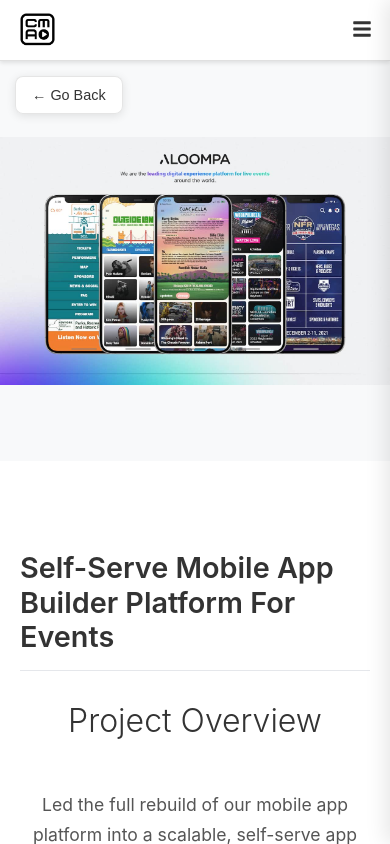
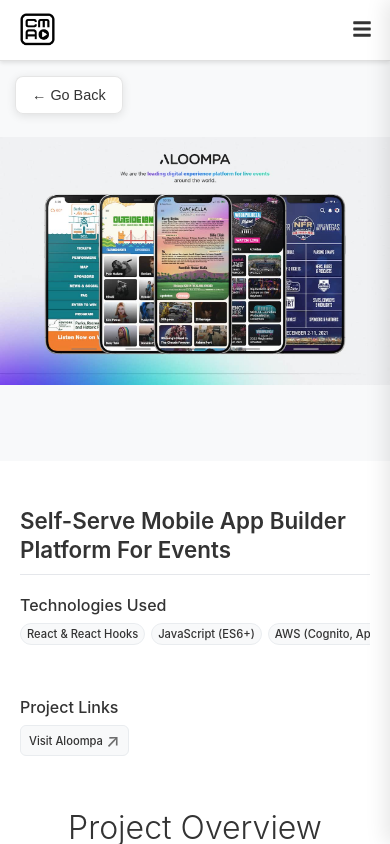
Before and after one commit to colin-mark/colin-mark-website, a React (Create React App) app: page / in a window 390 px wide. Both pictures are taken after a click on the element 150 px from the left and 1417 px from the top of the page. Shown: the top 844 px of the page. Built offline with nearby package versions, Linux system fonts and the light colour scheme.

Commit message:
Clean up project links and project details formats

```diff
--- a/src/pages/Pages.css
+++ b/src/pages/Pages.css
@@ -1510,22 +1510,22 @@
 
 /* Project Title Section - Now below image */
 .project-title-section {
-  padding: 40px 0 20px 0;
+  padding: 20px 0 15px 0;
   border-bottom: 1px solid #e5e7eb;
-  margin-bottom: 40px;
+  margin-bottom: 25px;
 }
 
 .project-title {
   color: #333;
-  font-size: clamp(2rem, 4vw, 3.5rem);
+  font-size: clamp(1.6rem, 3vw, 2.5rem);
   font-weight: 600;
   margin: 0;
-  line-height: 1.2;
+  line-height: 1.3;
 }
 
 .project-content-section {
   background-color: #ffffff;
-  padding: 80px 0;
+  padding: 40px 0;
 }
 
 .project-summary-section {
@@ -1580,35 +1580,44 @@
 }
 
 .project-technologies-section {
-  margin-bottom: 60px;
-  text-align: center;
+  margin-bottom: 20px;
+  text-align: left;
+  display: flex;
+  align-items: center;
+  gap: 15px;
+  flex-wrap: wrap;
 }
 
 .subsection-title {
-  font-size: 1.8rem;
+  font-size: 1.1rem;
   color: #333;
   font-weight: 500;
-  margin-bottom: 30px;
+  margin-bottom: 0;
+  flex-shrink: 0;
 }
 
 .technologies-list {
   display: flex;
-  flex-wrap: wrap;
-  gap: 15px;
-  justify-content: center;
-  max-width: 600px;
-  margin: 0 auto;
+  flex-wrap: nowrap;
+  gap: 8px;
+  justify-content: flex-start;
+  overflow-x: auto;
+  padding-bottom: 2px;
+  flex: 1;
+  min-width: 0;
 }
 
 .technology-tag {
   background: #f8f9fa;
   color: #333;
-  padding: 8px 16px;
-  border-radius: 20px;
-  font-size: 0.9rem;
+  padding: 4px 8px;
+  border-radius: 16px;
+  font-size: 0.75rem;
   font-weight: 500;
-  border: 2px solid #e9ecef;
+  border: 1px solid #e9ecef;
   transition: all 0.3s ease;
+  white-space: nowrap;
+  flex-shrink: 0;
 }
 
 .technology-tag:hover {
@@ -1619,32 +1628,41 @@
 }
 
 .project-links-section {
-  margin-bottom: 80px;
-  text-align: center;
+  margin-bottom: 25px;
+  text-align: left;
+  display: flex;
+  align-items: center;
+  gap: 15px;
+  flex-wrap: wrap;
 }
 
 .project-links-grid {
-  display: grid;
-  grid-template-columns: repeat(auto-fit, minmax(280px, 1fr));
-  gap: 20px;
-  max-width: 800px;
-  margin: 0 auto;
+  display: flex;
+  flex-wrap: nowrap;
+  gap: 10px;
+  justify-content: flex-start;
+  overflow-x: auto;
+  padding-bottom: 2px;
+  flex: 1;
+  min-width: 0;
 }
 
 .project-link-item {
   display: flex;
   align-items: center;
   justify-content: center;
-  gap: 10px;
+  gap: 4px;
   background: #f8f9fa;
-  border: 2px solid #e9ecef;
-  border-radius: 12px;
-  padding: 20px 30px;
+  border: 1px solid #e9ecef;
+  border-radius: 6px;
+  padding: 6px 12px;
   text-decoration: none;
   color: #333;
   font-weight: 500;
-  font-size: 1rem;
+  font-size: 0.75rem;
   transition: all 0.3s ease;
+  white-space: nowrap;
+  flex-shrink: 0;
 }
 
 .project-link-item:hover {
@@ -1727,16 +1745,16 @@
   }
 
   .project-title-section {
-    padding: 30px 0 15px 0;
-    margin-bottom: 30px;
+    padding: 15px 0 10px 0;
+    margin-bottom: 20px;
   }
 
   .project-title {
-    font-size: clamp(1.8rem, 6vw, 2.5rem);
+    font-size: clamp(1.4rem, 5vw, 2rem);
   }
 
   .project-content-section {
-    padding: 60px 0;
+    padding: 30px 0;
   }
 
   .project-summary-section,
@@ -1749,28 +1767,41 @@
     font-size: 1.1rem;
   }
 
+  .project-technologies-section,
+  .project-links-section {
+    flex-direction: column;
+    align-items: flex-start;
+    gap: 8px;
+  }
+
   .subsection-title {
-    font-size: 1.5rem;
-    margin-bottom: 25px;
+    font-size: 1rem;
+    margin-bottom: 0;
   }
 
   .technologies-list {
-    gap: 10px;
+    gap: 6px;
+    overflow-x: auto;
+    -webkit-overflow-scrolling: touch;
+    width: 100%;
   }
 
   .technology-tag {
-    font-size: 0.8rem;
-    padding: 6px 12px;
+    font-size: 0.7rem;
+    padding: 3px 6px;
   }
 
   .project-links-grid {
-    grid-template-columns: 1fr;
-    gap: 15px;
+    gap: 8px;
+    overflow-x: auto;
+    -webkit-overflow-scrolling: touch;
+    width: 100%;
   }
 
   .project-link-item {
-    padding: 18px 25px;
-    font-size: 0.9rem;
+    padding: 4px 8px;
+    font-size: 0.7rem;
+    gap: 3px;
   }
 
   .project-cta-section {
--- a/src/pages/ProjectSummary.js
+++ b/src/pages/ProjectSummary.js
@@ -58,7 +58,8 @@
       summary: 'A modern mobile app experience designed for the CMA Connect platform, integrating Single Sign-On (SSO) and innovative schedule sharing functionality. The app allows users to log in once and seamlessly access all CMA Connect features without re-authenticating across multiple services. The Schedule Sharing feature enables attendees to share their personal event schedules via short links, allowing friends to view them in a browser or subscribe directly within the app. The project emphasized secure authentication, seamless user experience, and scalable backend architecture, while delivering a visually engaging and user-friendly interface for CMA Fest attendees.',
       technologies: ['Flutter', 'AWS Cognito', 'GraphQL', 'React', 'Firebase', 'Google Cloud'],
       links: [
-        { label: 'Download on App Store', url: 'https://apps.apple.com/us/app/cma-connect/id6448734637', type: 'external' },
+        { label: 'Download on App Store', url: 'https://apps.apple.com/us/app/cma-connect/id878258500', type: 'external' },
+        { label: 'Download on Google Play', url: 'https://play.google.com/store/apps/details?id=com.cma.cmafest&hl=en_US', type: 'external' },
         { label: 'Learn More About CMA Fest', url: 'https://cmafest.com/', type: 'external' }
       ]
     },
@@ -102,7 +103,7 @@
       technologies: ['Three.js (WebGL)', 'JavaScript (ES6+)', 'Cannon.js (Physics)', 'Howler.js (3D Audio)', 'Vite (Build System)', 'HTML5 Canvas', 'Web Audio API'],
       links: [
         { label: 'View Source Code', url: 'https://github.com/colin-mark/boy-and-his-dog', type: 'external' },
-        { label: 'Play Game Demo', url: '#', type: 'external' }
+        { label: 'Play Game Demo', url: 'https://aboyandhisdog.colin-mark.com/', type: 'external' }
       ]
     },
     'personal-project-1': {
@@ -181,39 +182,6 @@
             <h1 className="project-title">{project.title}</h1>
           </div>
 
-          {/* Summary Section */}
-          <div className="project-summary-section">
-            <h2 className="section-title">Project Overview</h2>
-            <div className="project-summary-content">
-              {project.summaryWithLinks ? (
-                <div className="project-summary-text">{project.summaryWithLinks}</div>
-              ) : (
-                <p className="project-summary-text">{project.summary}</p>
-              )}
-            </div>
-          </div>
-
-          {/* Impact Section - Only for projects that have impact data */}
-          {project.impact && (
-            <div className="project-impact-section">
-              <h2 className="section-title">Impact</h2>
-              <div className="impact-content">
-                <div className="impact-item">
-                  <h4 className="impact-category">For the Company:</h4>
-                  <p className="impact-text">{project.impact.company}</p>
-                </div>
-                <div className="impact-item">
-                  <h4 className="impact-category">For the Internal Team:</h4>
-                  <p className="impact-text">{project.impact.team}</p>
-                </div>
-                <div className="impact-item">
-                  <h4 className="impact-category">For Clients:</h4>
-                  <p className="impact-text">{project.impact.clients}</p>
-                </div>
-              </div>
-            </div>
-          )}
-
           {/* Technologies Section */}
           {project.technologies && project.technologies.length > 0 && (
             <div className="project-technologies-section">
@@ -249,6 +217,39 @@
             </div>
           </div>
 
+          {/* Summary Section */}
+          <div className="project-summary-section">
+            <h2 className="section-title">Project Overview</h2>
+            <div className="project-summary-content">
+              {project.summaryWithLinks ? (
+                <div className="project-summary-text">{project.summaryWithLinks}</div>
+              ) : (
+                <p className="project-summary-text">{project.summary}</p>
+              )}
+            </div>
+          </div>
+
+          {/* Impact Section - Only for projects that have impact data */}
+          {project.impact && (
+            <div className="project-impact-section">
+              <h2 className="section-title">Impact</h2>
+              <div className="impact-content">
+                <div className="impact-item">
+                  <h4 className="impact-category">For the Company:</h4>
+                  <p className="impact-text">{project.impact.company}</p>
+                </div>
+                <div className="impact-item">
+                  <h4 className="impact-category">For the Internal Team:</h4>
+                  <p className="impact-text">{project.impact.team}</p>
+                </div>
+                <div className="impact-item">
+                  <h4 className="impact-category">For Clients:</h4>
+                  <p className="impact-text">{project.impact.clients}</p>
+                </div>
+              </div>
+            </div>
+          )}
+
           {/* CTA Section */}
           <div className="project-cta-section">
             <h3>Interested in similar work?</h3>
```
